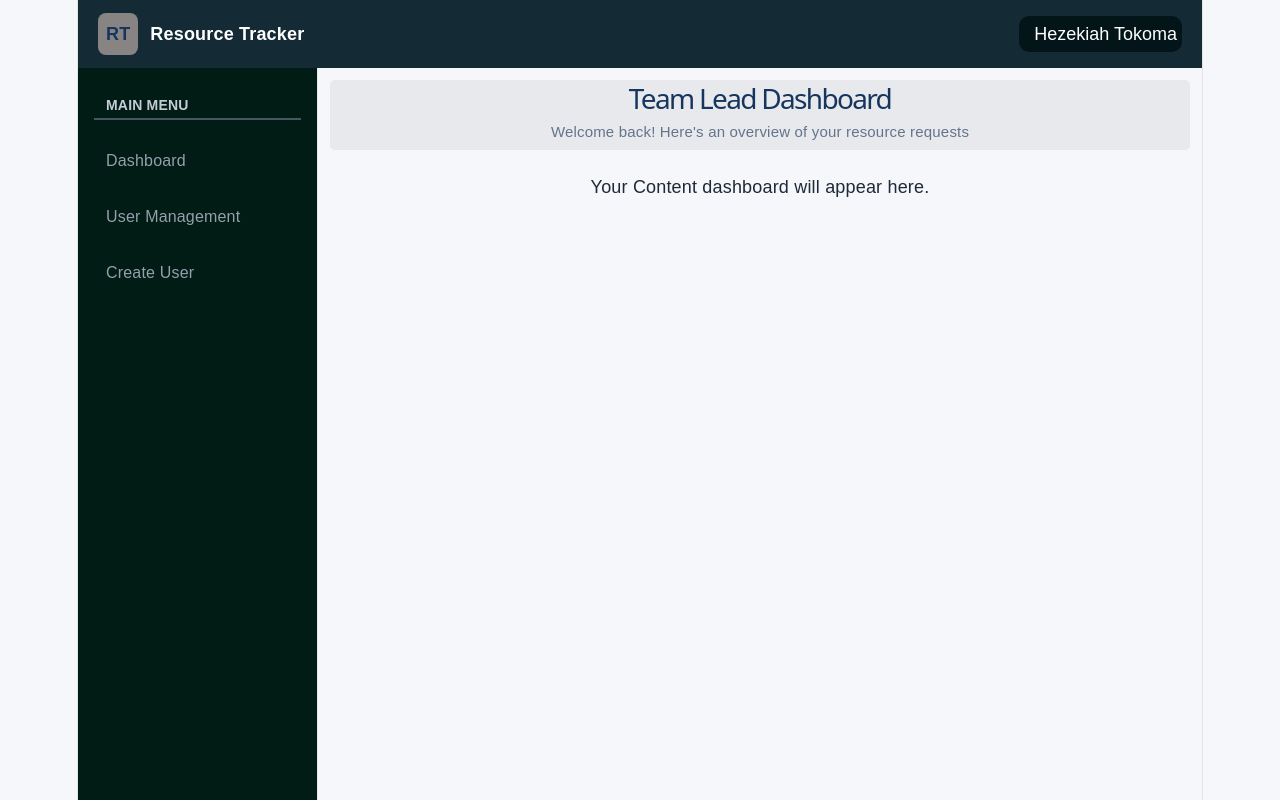
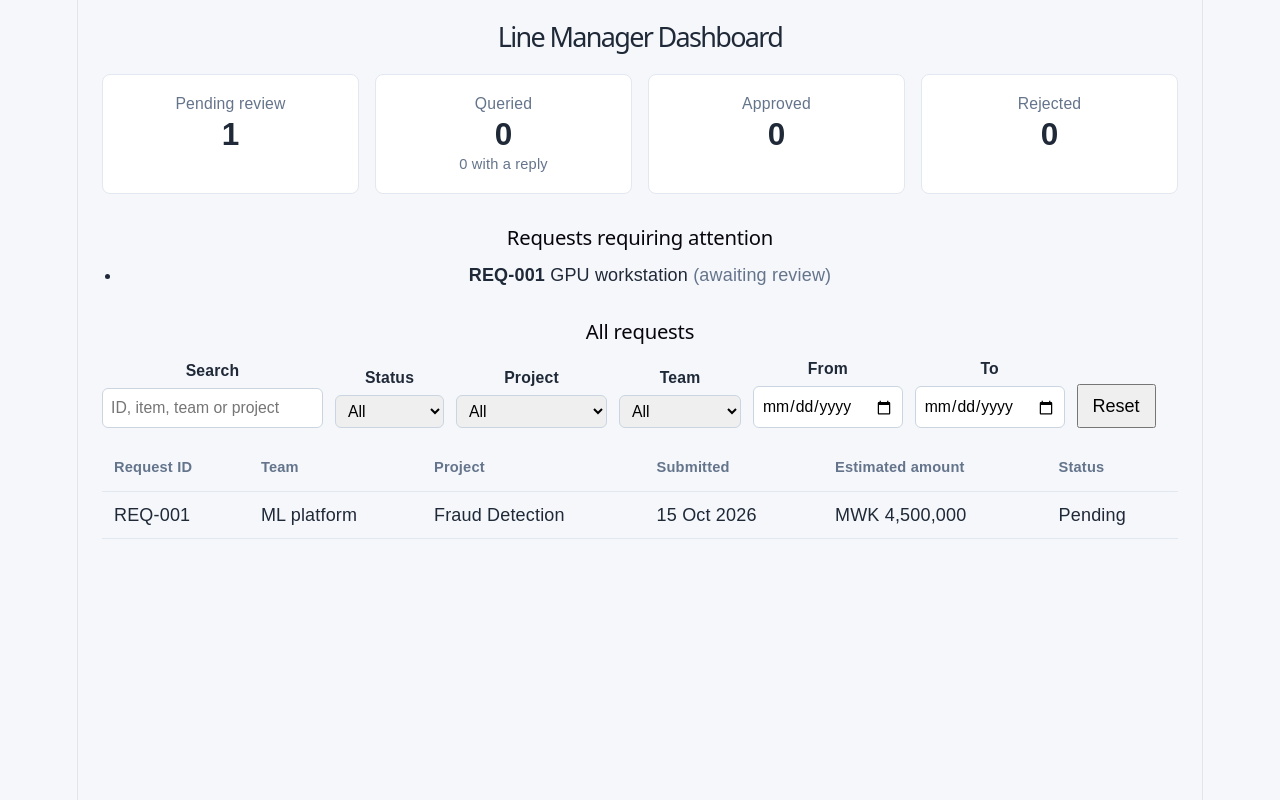
Before and after one commit to bsc-inf-29-24/Resource-Tracker-Frontend1, a React (Vite) app in the folder resource-tracker/: page /team-lead/dashboard in a window 1280 px wide. Built offline with nearby package versions, Linux system fonts and the light colour scheme.

Commit message:
Line manager dashboard

```diff
--- a/resource-tracker/src/App.jsx
+++ b/resource-tracker/src/App.jsx
@@ -1,27 +1,5 @@
-import { BrowserRouter, Navigate, Route, Routes } from "react-router-dom";
+import LineManagerDashboard from "./assets/pages/line-manager/LineManagerDashboard";
 
-import DashboardLayout from "./assets/components/layout/DashboardLayout";
-import TeamLeadDashboard from "./assets/pages/team-lead/TeamLeadDashboard";
-
-function LoginPage() {
-  return <h1>Resource Tracker System</h1>;
+export default function App() {
+  return <LineManagerDashboard />;
 }
-
-function App() {
-  return (
-    <BrowserRouter>
-      <Routes>
-        <Route path="/login" element={<LoginPage />} />
-        <Route element={<DashboardLayout />}>
-          <Route path="/team-lead/dashboard" element={<TeamLeadDashboard />} />
-        </Route>
-
-        <Route
-          path="*"
-          element={<Navigate to="/team-lead/dashboard" replace />}
-        />
-      </Routes>
-    </BrowserRouter>
-  );
-}
-export default App;
--- /dev/null
+++ b/resource-tracker/src/assets/pages/line-manager/LineManagerDashboard.module.css
@@ -0,0 +1,112 @@
+.page {
+  padding: 24px;
+}
+
+.heading {
+  margin: 0 0 24px;
+  font-size: 1.5rem;
+}
+
+.cards {
+  display: grid;
+  grid-template-columns: repeat(auto-fit, minmax(180px, 1fr));
+  gap: 16px;
+  margin-bottom: 32px;
+}
+
+.card {
+  padding: 16px;
+  background: #ffffff;
+  border: 1px solid #e2e8f0;
+  border-radius: 8px;
+}
+
+.cardLabel {
+  margin: 0;
+  color: #64748b;
+  font-size: 0.875rem;
+}
+
+.cardValue {
+  margin: 4px 0 0;
+  font-size: 1.75rem;
+  font-weight: 700;
+}
+
+.cardNote {
+  margin: 4px 0 0;
+  color: #64748b;
+  font-size: 0.8125rem;
+}
+
+.section {
+  margin-bottom: 32px;
+}
+
+.sectionTitle {
+  margin: 0 0 12px;
+  font-size: 1.125rem;
+}
+
+.muted {
+  color: #64748b;
+}
+
+.attentionList {
+  margin: 0;
+  padding-left: 20px;
+}
+
+.attentionItem {
+  margin-bottom: 6px;
+}
+
+.filters {
+  display: flex;
+  flex-wrap: wrap;
+  align-items: flex-end;
+  gap: 12px;
+  margin-bottom: 16px;
+}
+
+.filter {
+  display: flex;
+  flex-direction: column;
+  gap: 4px;
+  font-size: 0.875rem;
+  font-weight: 600;
+}
+
+.filter input,
+.filter select {
+  padding: 6px 8px;
+  font: inherit;
+  font-weight: 400;
+  border: 1px solid #cbd5e1;
+  border-radius: 6px;
+}
+
+.reset {
+  padding: 7px 14px;
+}
+
+.tableWrap {
+  overflow-x: auto;
+}
+
+.table {
+  width: 100%;
+  border-collapse: collapse;
+}
+
+.table th,
+.table td {
+  padding: 10px 12px;
+  text-align: left;
+  border-bottom: 1px solid #e2e8f0;
+}
+
+.table th {
+  color: #64748b;
+  font-size: 0.8125rem;
+}
--- a/resource-tracker/src/assets/pages/line-manager/LineManagerDashboard.tsx
+++ b/resource-tracker/src/assets/pages/line-manager/LineManagerDashboard.tsx
@@ -0,0 +1,234 @@
+import { useMemo, useState } from "react";
+import { mockRequests } from "../../data/mock-data";
+import type { RequestStatus } from "../../types/resource-request";
+import {
+  All_STATUSES,
+  countByStatus,
+  filterByStatus,
+  getRequestsAwaitingAction,
+  hasTeamLeadReplied,
+} from "../../utils/status";
+import { formatCurrency, formatDate } from "../../utils/format";
+import styles from "./LineManagerDashboard.module.css";
+
+type StatusFilter = RequestStatus | "All";
+
+export default function LineManagerDashboard() {
+  // TODO: replace with data from services/ filtered to this manager's requests.
+  const requests = mockRequests;
+
+  const [search, setSearch] = useState("");
+  const [status, setStatus] = useState<StatusFilter>("All");
+  const [project, setProject] = useState("All");
+  const [team, setTeam] = useState("All");
+  const [fromDate, setFromDate] = useState("");
+  const [toDate, setToDate] = useState("");
+
+  // Cards always show totals across all requests, not the filtered list.
+  const counts = countByStatus(requests);
+  const queriedReplied = filterByStatus(requests, "Queried").filter(
+    hasTeamLeadReplied
+  ).length;
+  const awaitingAction = getRequestsAwaitingAction(requests);
+
+  const projects = useMemo(
+    () => Array.from(new Set(requests.map((r) => r.project))).sort(),
+    [requests]
+  );
+  const teams = useMemo(
+    () => Array.from(new Set(requests.map((r) => r.team))).sort(),
+    [requests]
+  );
+
+  const filtered = useMemo(() => {
+    const term = search.trim().toLowerCase();
+
+    return requests.filter((r) => {
+      const day = r.submittedAt.slice(0, 10); // "YYYY-MM-DD"
+
+      if (term) {
+        const text = `${r.id} ${r.itemDescription} ${r.team} ${r.project}`.toLowerCase();
+        if (!text.includes(term)) return false;
+      }
+      if (status !== "All" && r.status !== status) return false;
+      if (project !== "All" && r.project !== project) return false;
+      if (team !== "All" && r.team !== team) return false;
+      if (fromDate && day < fromDate) return false;
+      if (toDate && day > toDate) return false;
+      return true;
+    });
+  }, [requests, search, status, project, team, fromDate, toDate]);
+
+  function resetFilters() {
+    setSearch("");
+    setStatus("All");
+    setProject("All");
+    setTeam("All");
+    setFromDate("");
+    setToDate("");
+  }
+
+  return (
+    <div className={styles.page}>
+      <h1 className={styles.heading}>Line Manager Dashboard</h1>
+
+      {/* Summary cards */}
+      <div className={styles.cards}>
+        <div className={styles.card}>
+          <p className={styles.cardLabel}>Pending review</p>
+          <p className={styles.cardValue}>{counts.Pending}</p>
+        </div>
+        <div className={styles.card}>
+          <p className={styles.cardLabel}>Queried</p>
+          <p className={styles.cardValue}>{counts.Queried}</p>
+          <p className={styles.cardNote}>{queriedReplied} with a reply</p>
+        </div>
+        <div className={styles.card}>
+          <p className={styles.cardLabel}>Approved</p>
+          <p className={styles.cardValue}>{counts.Approved}</p>
+        </div>
+        <div className={styles.card}>
+          <p className={styles.cardLabel}>Rejected</p>
+          <p className={styles.cardValue}>{counts.Rejected}</p>
+        </div>
+      </div>
+
+      {/* Requests requiring attention */}
+      <section aria-labelledby="attention-heading" className={styles.section}>
+        <h2 id="attention-heading" className={styles.sectionTitle}>
+          Requests requiring attention
+        </h2>
+        {awaitingAction.length === 0 ? (
+          <p className={styles.muted}>Nothing needs your action right now.</p>
+        ) : (
+          <ul className={styles.attentionList}>
+            {awaitingAction.map((r) => (
+              <li key={r.id} className={styles.attentionItem}>
+                <strong>{r.id}</strong> {r.itemDescription}
+                <span className={styles.muted}>
+                  {" "}
+                  {r.status === "Queried" ? "(Team Lead replied)" : "(awaiting review)"}
+                </span>
+              </li>
+            ))}
+          </ul>
+        )}
+      </section>
+
+      {/* Request list with search and filters */}
+      <section aria-labelledby="requests-heading" className={styles.section}>
+        <h2 id="requests-heading" className={styles.sectionTitle}>
+          All requests
+        </h2>
+
+        <div className={styles.filters}>
+          <label className={styles.filter}>
+            Search
+            <input
+              type="search"
+              value={search}
+              onChange={(e) => setSearch(e.target.value)}
+              placeholder="ID, item, team or project"
+            />
+          </label>
+
+          <label className={styles.filter}>
+            Status
+            <select
+              value={status}
+              onChange={(e) => setStatus(e.target.value as StatusFilter)}
+            >
+              <option value="All">All</option>
+              {All_STATUSES.map((s) => (
+                <option key={s} value={s}>
+                  {s}
+                </option>
+              ))}
+            </select>
+          </label>
+
+          <label className={styles.filter}>
+            Project
+            <select value={project} onChange={(e) => setProject(e.target.value)}>
+              <option value="All">All</option>
+              {projects.map((p) => (
+                <option key={p} value={p}>
+                  {p}
+                </option>
+              ))}
+            </select>
+          </label>
+
+          <label className={styles.filter}>
+            Team
+            <select value={team} onChange={(e) => setTeam(e.target.value)}>
+              <option value="All">All</option>
+              {teams.map((t) => (
+                <option key={t} value={t}>
+                  {t}
+                </option>
+              ))}
+            </select>
+          </label>
+
+          <label className={styles.filter}>
+            From
+            <input
+              type="date"
+              value={fromDate}
+              onChange={(e) => setFromDate(e.target.value)}
+            />
+          </label>
+
+          <label className={styles.filter}>
+            To
+            <input
+              type="date"
+              value={toDate}
+              onChange={(e) => setToDate(e.target.value)}
+            />
+          </label>
+
+          <button type="button" onClick={resetFilters} className={styles.reset}>
+            Reset
+          </button>
+        </div>
+
+        <div className={styles.tableWrap}>
+          <table className={styles.table}>
+            <thead>
+              <tr>
+                <th>Request ID</th>
+                <th>Team</th>
+                <th>Project</th>
+                <th>Submitted</th>
+                <th>Estimated amount</th>
+                <th>Status</th>
+              </tr>
+            </thead>
+            <tbody>
+              {filtered.length === 0 ? (
+                <tr>
+                  <td colSpan={6} className={styles.muted}>
+                    No requests match your filters.
+                  </td>
+                </tr>
+              ) : (
+                filtered.map((r) => (
+                  <tr key={r.id}>
+                    <td>{r.id}</td>
+                    <td>{r.team}</td>
+                    <td>{r.project}</td>
+                    <td>{formatDate(r.submittedAt)}</td>
+                    <td>{formatCurrency(r.estimatedPrice)}</td>
+                    <td>{r.status}</td>
+                  </tr>
+                ))
+              )}
+            </tbody>
+          </table>
+        </div>
+      </section>
+    </div>
+  );
+}
--- /dev/null
+++ b/resource-tracker/src/vite-env.d.ts
@@ -0,0 +1 @@
+/// <reference types="vite/client" />
```
